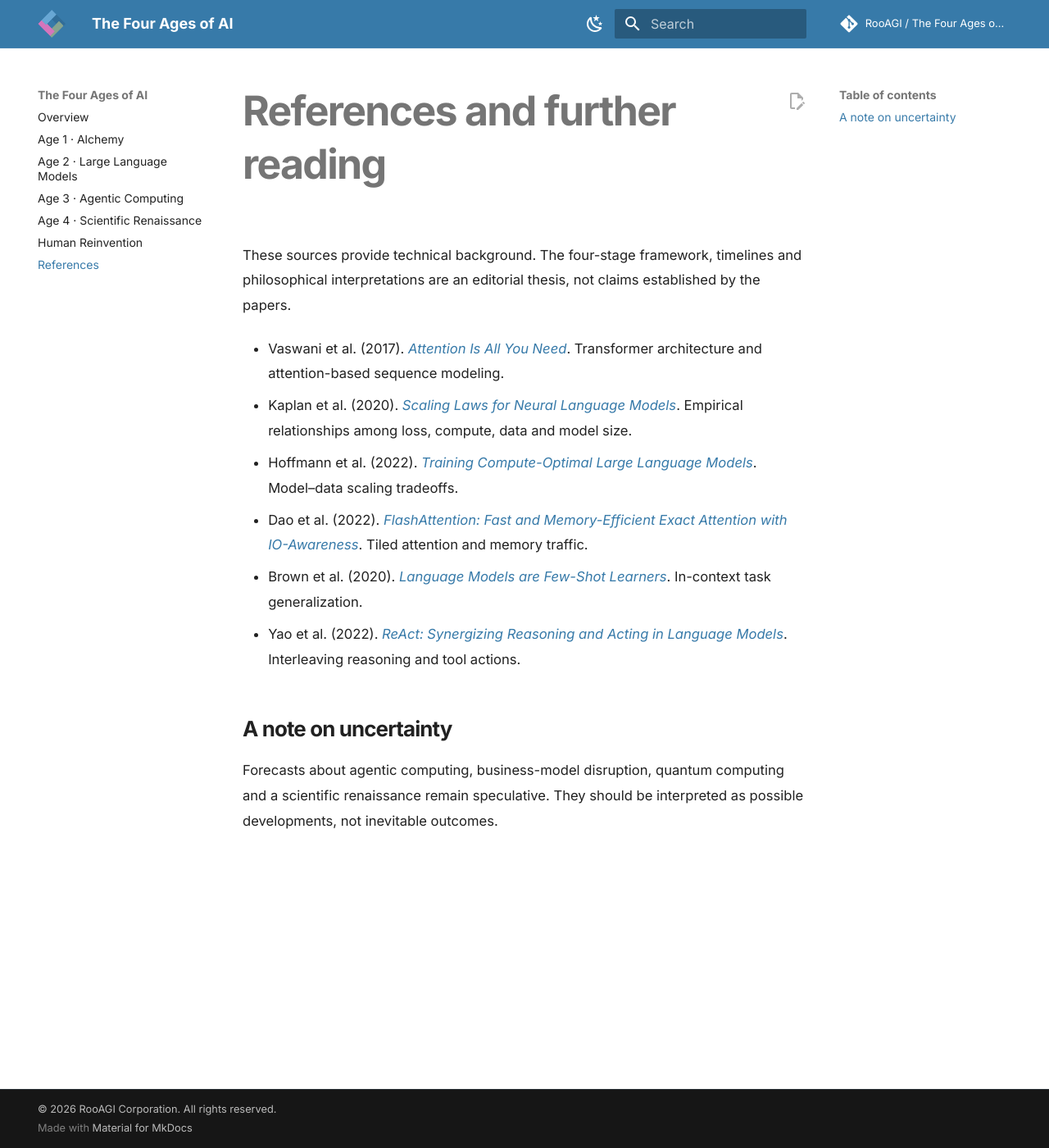
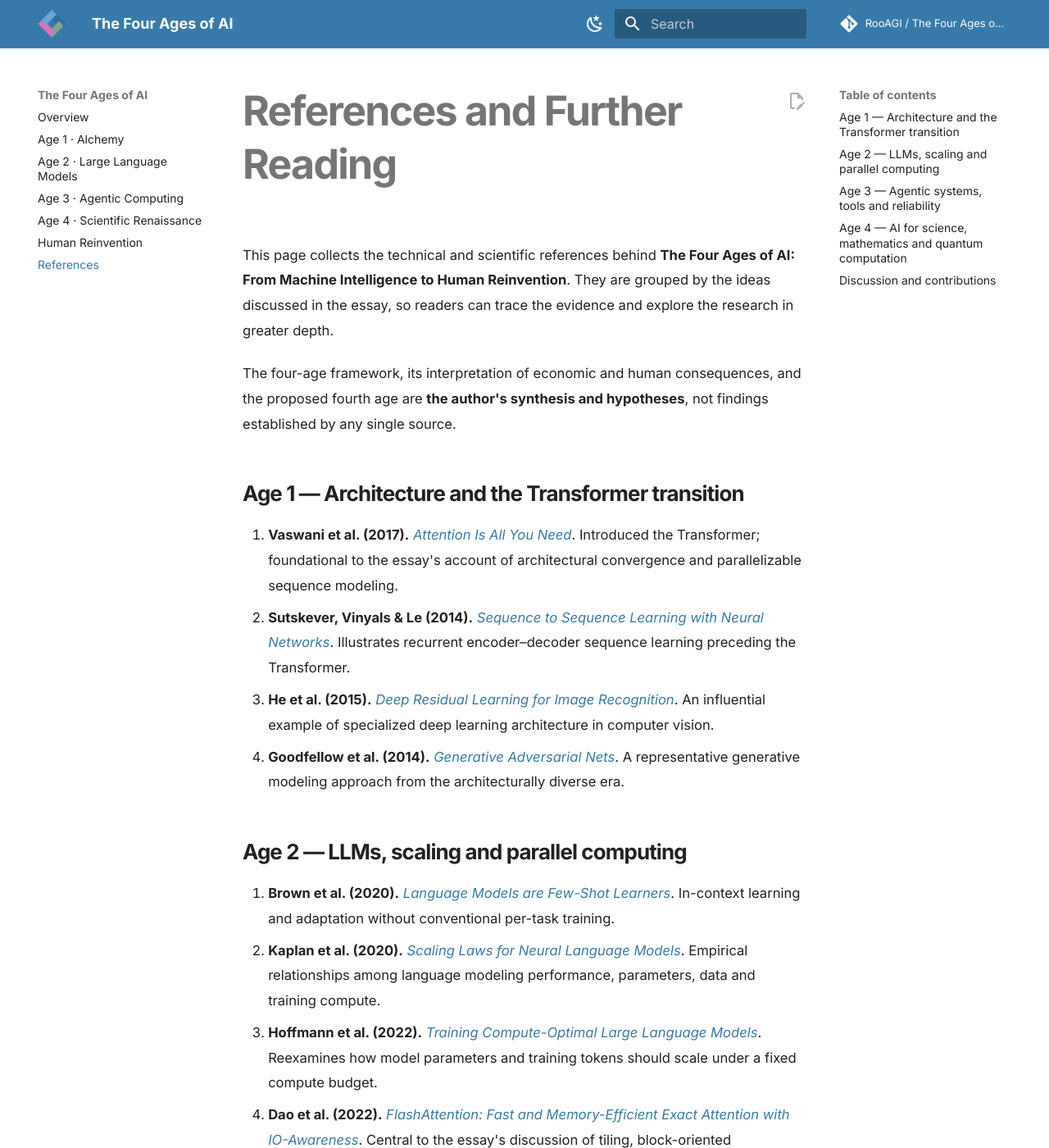
Before and after one commit to RooAGI/The-Four-Ages-of-AI-From-Machine-Intelligence-to-Human-Reinvention, an MkDocs documentation site: the page built from docs/references.md, in a window 1280 px wide and 1400 px high. Shown: the whole window at 82% size. Built offline with MkDocs 1.6.1 and Material for MkDocs 9.7.7, drawn with Linux system fonts in a browser that asks for light colours; comment, search, counter and statistics services are not loaded; some of the changed text lies outside the part shown.

Commit message:
Consolidate references by four ages with research context

```diff
--- a/docs/references.md
+++ b/docs/references.md
@@ -1,14 +1,47 @@
-# References and further reading
+# References and Further Reading
 
-These sources provide technical background. The four-stage framework, timelines and philosophical interpretations are an editorial thesis, not claims established by the papers.
+This page collects the technical and scientific references behind **The Four Ages of AI: From Machine Intelligence to Human Reinvention**. They are grouped by the ideas discussed in the essay, so readers can trace the evidence and explore the research in greater depth.
 
-- Vaswani et al. (2017). [*Attention Is All You Need*](https://arxiv.org/abs/1706.03762). Transformer architecture and attention-based sequence modeling.
-- Kaplan et al. (2020). [*Scaling Laws for Neural Language Models*](https://arxiv.org/abs/2001.08361). Empirical relationships among loss, compute, data and model size.
-- Hoffmann et al. (2022). [*Training Compute-Optimal Large Language Models*](https://arxiv.org/abs/2203.15556). Model–data scaling tradeoffs.
-- Dao et al. (2022). [*FlashAttention: Fast and Memory-Efficient Exact Attention with IO-Awareness*](https://arxiv.org/abs/2205.14135). Tiled attention and memory traffic.
-- Brown et al. (2020). [*Language Models are Few-Shot Learners*](https://arxiv.org/abs/2005.14165). In-context task generalization.
-- Yao et al. (2022). [*ReAct: Synergizing Reasoning and Acting in Language Models*](https://arxiv.org/abs/2210.03629). Interleaving reasoning and tool actions.
+The four-age framework, its interpretation of economic and human consequences, and the proposed fourth age are **the author's synthesis and hypotheses**, not findings established by any single source.
 
-## A note on uncertainty
+## Age 1 — Architecture and the Transformer transition
 
-Forecasts about agentic computing, business-model disruption, quantum computing and a scientific renaissance remain speculative. They should be interpreted as possible developments, not inevitable outcomes.
+1. **Vaswani et al. (2017).** [*Attention Is All You Need*](https://arxiv.org/abs/1706.03762). Introduced the Transformer; foundational to the essay's account of architectural convergence and parallelizable sequence modeling.
+2. **Sutskever, Vinyals & Le (2014).** [*Sequence to Sequence Learning with Neural Networks*](https://arxiv.org/abs/1409.3215). Illustrates recurrent encoder–decoder sequence learning preceding the Transformer.
+3. **He et al. (2015).** [*Deep Residual Learning for Image Recognition*](https://arxiv.org/abs/1512.03385). An influential example of specialized deep learning architecture in computer vision.
+4. **Goodfellow et al. (2014).** [*Generative Adversarial Nets*](https://arxiv.org/abs/1406.2661). A representative generative modeling approach from the architecturally diverse era.
+
+## Age 2 — LLMs, scaling and parallel computing
+
+5. **Brown et al. (2020).** [*Language Models are Few-Shot Learners*](https://arxiv.org/abs/2005.14165). In-context learning and adaptation without conventional per-task training.
+6. **Kaplan et al. (2020).** [*Scaling Laws for Neural Language Models*](https://arxiv.org/abs/2001.08361). Empirical relationships among language modeling performance, parameters, data and training compute.
+7. **Hoffmann et al. (2022).** [*Training Compute-Optimal Large Language Models*](https://arxiv.org/abs/2203.15556). Reexamines how model parameters and training tokens should scale under a fixed compute budget.
+8. **Dao et al. (2022).** [*FlashAttention: Fast and Memory-Efficient Exact Attention with IO-Awareness*](https://arxiv.org/abs/2205.14135). Central to the essay's discussion of tiling, block-oriented computation and GPU memory reads and writes.
+9. **Shazeer et al. (2017).** [*Outrageously Large Neural Networks: The Sparsely-Gated Mixture-of-Experts Layer*](https://arxiv.org/abs/1701.06538). Foundational work on conditional computation and sparse expert activation.
+10. **Yao et al. (2022).** [*ReAct: Synergizing Reasoning and Acting in Language Models*](https://arxiv.org/abs/2210.03629). Research on interleaving reasoning traces and tool actions.
+
+## Age 3 — Agentic systems, tools and reliability
+
+11. **Schick et al. (2023).** [*Toolformer: Language Models Can Teach Themselves to Use Tools*](https://arxiv.org/abs/2302.04761). A research example of language models selecting and using external tools.
+12. **Shinn et al. (2023).** [*Reflexion: Language Agents with Verbal Reinforcement Learning*](https://arxiv.org/abs/2303.11366). Explores feedback, memory and improved action trajectories.
+13. **NIST (2023).** [*Artificial Intelligence Risk Management Framework (AI RMF 1.0)*](https://doi.org/10.6028/NIST.AI.100-1). A framework for governance and management of AI-related risk.
+14. **OWASP.** [*Top 10 for Large Language Model Applications*](https://genai.owasp.org/llm-top-10/). Practical security risks including prompt injection, inappropriate tool access and related application-layer challenges.
+
+These references illuminate agentic capabilities and the need for governance. They do **not** independently prove the essay's forecasts about SaaS disruption, personal hardware or future economic institutions.
+
+## Age 4 — AI for science, mathematics and quantum computation
+
+15. **Romera-Paredes et al. (2023).** [*Mathematical Discoveries from Program Search with Large Language Models*](https://doi.org/10.1038/s41586-023-06924-6). FunSearch; illustrates LLM-guided discovery coupled with automated evaluation.
+16. **Trinh et al. (2024).** [*Solving Olympiad Geometry without Human Demonstrations*](https://doi.org/10.1038/s41586-023-06747-5). AlphaGeometry; a system combining neural methods and symbolic deduction.
+17. **Jumper et al. (2021).** [*Highly Accurate Protein Structure Prediction with AlphaFold*](https://doi.org/10.1038/s41586-021-03819-2). A landmark example of machine learning enabling scientific prediction.
+18. **Preskill (2018).** [*Quantum Computing in the NISQ Era and Beyond*](https://arxiv.org/abs/1801.00862). Explains opportunities and limitations of near-term quantum computation, and why fault tolerance matters.
+
+These works are evidence of progress in AI-assisted scientific computation and mathematical problem-solving, **not evidence that a revolution in fundamental theoretical physics will necessarily occur within 20 years**.
+
+## Discussion and contributions
+
+Are important references missing? Do you disagree with how a study has been interpreted? Have you found strong evidence supporting or challenging one of the four stages?
+
+Please [open an issue to suggest a source or discuss an interpretation](https://github.com/RooAGI/The-Four-Ages-of-AI-From-Machine-Intelligence-to-Human-Reinvention/issues/new), or [propose an edit through a pull request](https://github.com/RooAGI/The-Four-Ages-of-AI-From-Machine-Intelligence-to-Human-Reinvention/pulls). We welcome primary research, counterarguments and thoughtful perspectives.
+
+*Editorial note: this is a curated reading list, not a systematic literature review. Future predictions and philosophical arguments are explicitly presented as interpretations.*
```
